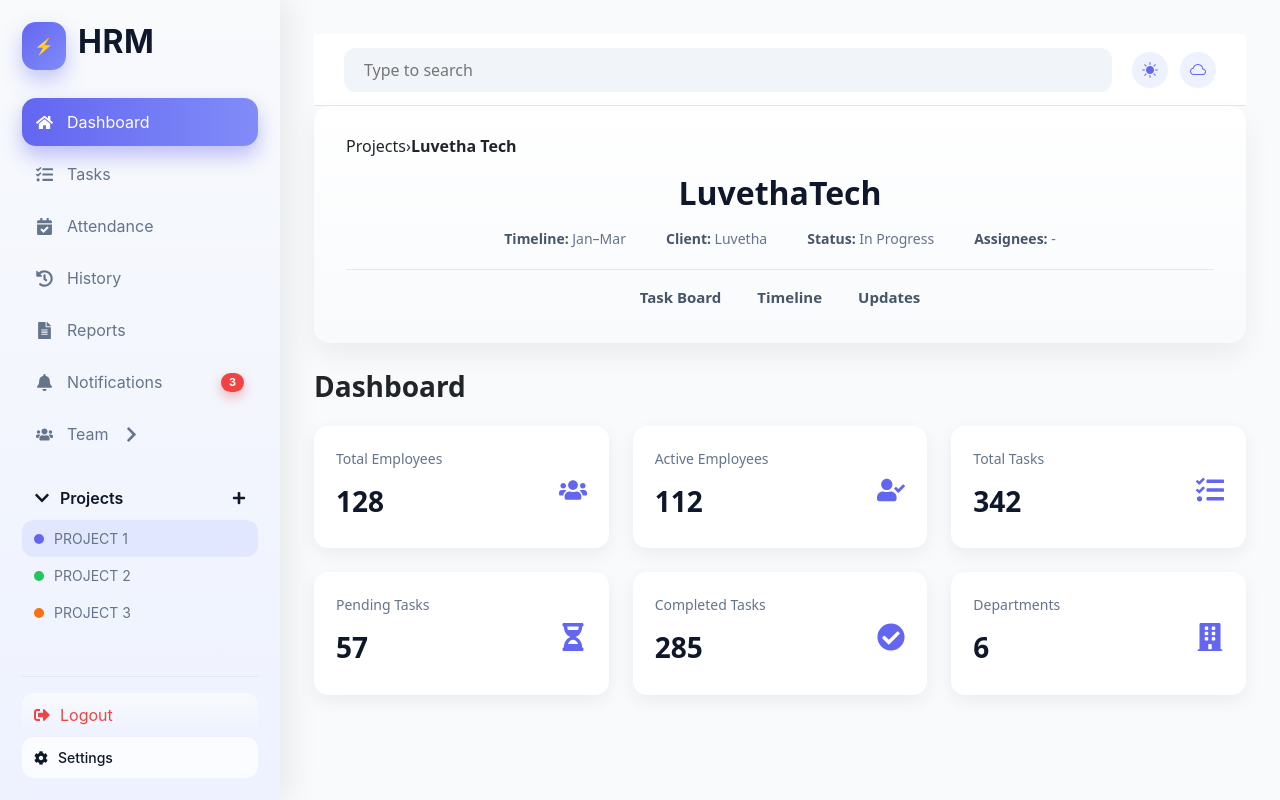
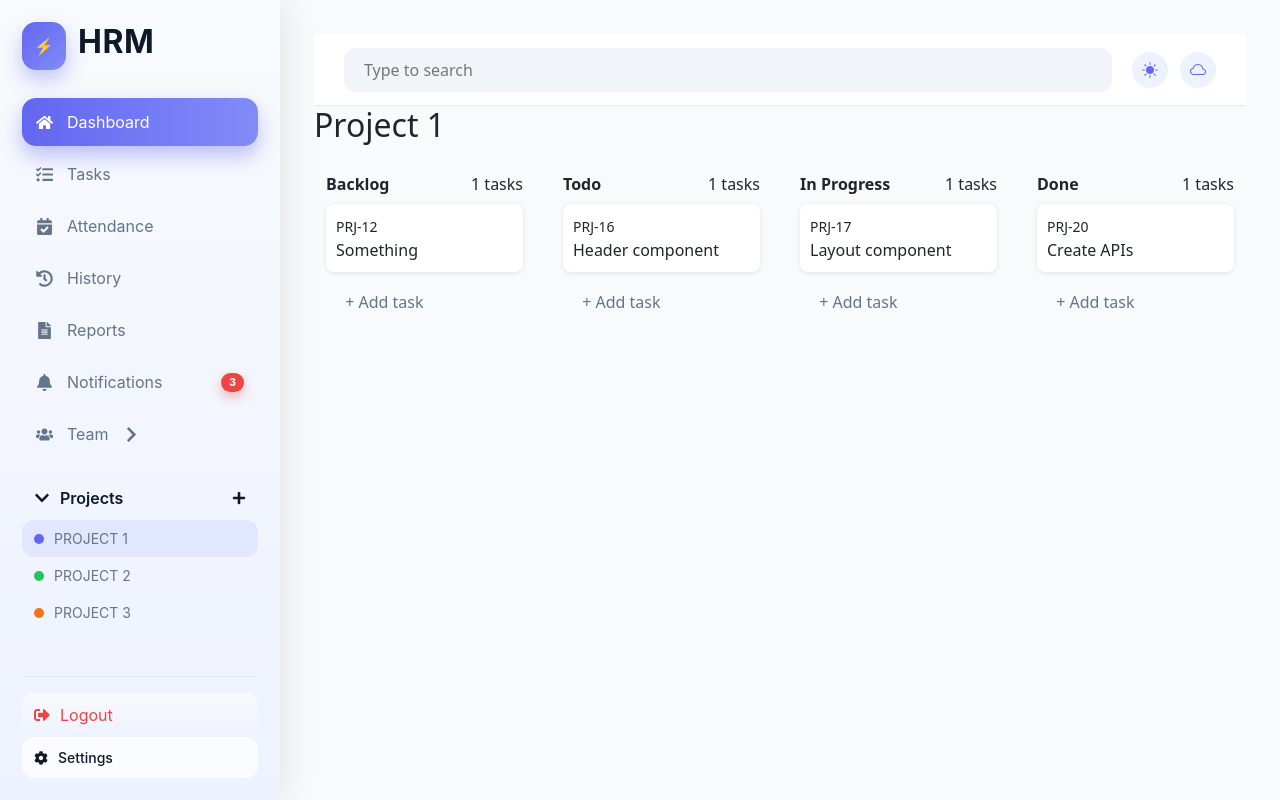
Before and after one commit to kasarla-mahesh-lv/kanban-boards, a React (Vite) app in the folder front-end/: page /projects/1 in a window 1280 px wide. Built offline with nearby package versions, Linux system fonts and the light colour scheme.

Commit message:
Added project routing and UI changes

```diff
--- a/front-end/src/App.tsx
+++ b/front-end/src/App.tsx
@@ -3,20 +3,31 @@ import { Topbar } from "./components/Topbar";
 import { Taskbar } from "./components/Taskbar";
 import Dashboard from "./components/dashboard/Dashboard";
 import "./App.css";
+import { BrowserRouter, Routes, Route } from "react-router-dom";
+import ProjectDetails from "./components/Projects/ProjectDetails";
+
 
 const App: React.FC = () => {
   return (
+    <BrowserRouter>
+
     <div className="app-layout ">
       <Sidebar />
 
       <div className="right-container" >
         <div className="content-container ">
           <Topbar />
-          <Taskbar />
-          <Dashboard />
+          <Routes>
+            <Route path="/" element={<>  <Taskbar />
+           <Dashboard /></>}/>
+           <Route path="/projects/:projectId" element={<ProjectDetails/>}/>
+          </Routes>
+
+
         </div>
       </div>
     </div>
+    </BrowserRouter>
   );
 };
 
--- /dev/null
+++ b/front-end/src/components/Projects/KanbanColumn.tsx
@@ -0,0 +1,56 @@
+import type { Task,Status} from "./types";
+import TaskCard from "./TaskCard";
+
+type Props = {
+  title: string;
+  status:Status;
+  tasks: Task[];
+  onDropTask:(taskId:string,status:Status)=>void;
+
+};
+
+const KanbanColumn = ({ title, tasks,status,onDropTask }: Props) => {
+    const onDragOver=(e:React.DragEvent<HTMLDivElement>)=>{
+        e.preventDefault();
+    };
+     const onDrop = (e: React.DragEvent<HTMLDivElement>) => {
+    const taskId = e.dataTransfer.getData("taskId");
+    onDropTask(taskId, status);
+  };
+
+  return (
+    <div
+    onDragOver={onDragOver}
+    onDrop={onDrop}
+      style={{
+        width: 260,
+        background: "#f8fafc",
+        padding: 12,
+        borderRadius: 10,
+      }}
+    >
+      <div style={{ display: "flex", justifyContent: "space-between" }}>
+        <b>{title}</b>
+        <span>{tasks.length} tasks</span>
+      </div>
+
+      {tasks.map((task) => (
+        <TaskCard key={task.id} task={task} />
+      ))}
+
+      <button
+        style={{
+          marginTop: 8,
+          border: "none",
+          background: "none",
+          color: "#64748b",
+          cursor: "pointer",
+        }}
+      >
+        + Add task
+      </button>
+    </div>
+  );
+};
+
+export default KanbanColumn;
--- /dev/null
+++ b/front-end/src/components/Projects/ProjectDetails.tsx
@@ -0,0 +1,17 @@
+import { useParams } from "react-router-dom";
+import TaskBoard from "./TaskBoard";
+
+const ProjectDetails = () => {
+  const { projectId } = useParams<{ projectId: string }>();
+
+  if (!projectId) return null;
+
+  return (
+    <div>
+      <h2 style={{ marginBottom: 16 }}>Project {projectId}</h2>
+      <TaskBoard projectId={projectId} />
+    </div>
+  );
+};
+
+export default ProjectDetails;
--- /dev/null
+++ b/front-end/src/components/Projects/TaskBoard.tsx
@@ -0,0 +1,107 @@
+// import { useEffect, useState } from "react";
+// import type { Task,Status } from "./types";
+// import KanbanColumn from "./KanbanColumn";
+
+// const ALL_TASKS: Task[] = [
+//   { id: "1", projectId: "1", code: "PRJ-12", title: "Something", status: "backlog" },
+//   { id: "2", projectId: "1", code: "PRJ-16", title: "Header component", status: "todo" },
+//   { id: "3", projectId: "1", code: "PRJ-17", title: "Layout component", status: "inprogress" },
+//   { id: "4", projectId: "1", code: "PRJ-20", title: "Create APIs", status: "done" },
+//   { id: "5", projectId: "2", code: "PRJ-30", title: "HR Dashboard", status: "todo" },
+// ];
+
+// type Props = {
+//   projectId: string;
+// };
+
+// const TaskBoard = ({ projectId }: Props) => {
+//   const [tasks, setTasks] = useState<Task[]>([]);
+
+//   useEffect(() => {
+//     setTasks(ALL_TASKS.filter((t) => t.projectId === projectId));
+//   }, [projectId]);
+
+//     const moveTask = (taskId: string, newStatus: Status) => {
+//     setTasks((prev) =>
+//       prev.map((t) =>
+//         t.id === taskId ? { ...t, status: newStatus } : t
+//       )
+//     );
+//   };
+
+
+//   return (
+//     <div style={{ display: "flex", gap: 16 }}>
+//       <KanbanColumn title="Backlog" tasks={tasks.filter(t => t.status === "backlog")} onDropTask={moveTask}/>
+//       <KanbanColumn title="Todo" tasks={tasks.filter(t => t.status === "todo")} onDropTask={moveTask}/>
+//       <KanbanColumn title="In Progress" tasks={tasks.filter(t => t.status === "inprogress")} onDropTask={moveTask}/>
+//       <KanbanColumn title="Done" tasks={tasks.filter(t => t.status === "done")} onDropTask={moveTask} />
+//     </div>
+//   );
+// };
+
+// export default TaskBoard;
+import { useState } from "react";
+import type { Task, Status } from "./types";
+import KanbanColumn from "./KanbanColumn";
+
+const INITIAL_TASKS: Task[] = [
+  { id: "1", projectId: "1", code: "PRJ-12", title: "Something", status: "backlog" },
+  { id: "2", projectId: "1", code: "PRJ-16", title: "Header component", status: "todo" },
+  { id: "3", projectId: "1", code: "PRJ-17", title: "Layout component", status: "inprogress" },
+  { id: "4", projectId: "1", code: "PRJ-20", title: "Create APIs", status: "done" },
+  { id: "5", projectId: "2", code: "PRJ-30", title: "HR Dashboard", status: "todo" },
+];
+
+type Props = {
+  projectId: string;
+};
+
+const TaskBoard = ({ projectId }: Props) => {
+  // 🔥 MASTER STATE (ALL TASKS)
+  const [allTasks, setAllTasks] = useState<Task[]>(INITIAL_TASKS);
+
+  const moveTask = (taskId: string, newStatus: Status) => {
+    setAllTasks((prev) =>
+      prev.map((t) =>
+        t.id === taskId ? { ...t, status: newStatus } : t
+      )
+    );
+  };
+
+  // 🔥 FILTER ONLY FOR DISPLAY
+  const projectTasks = allTasks.filter(
+    (t) => t.projectId === projectId
+  );
+
+  return (
+    <div style={{ display: "flex", gap: 16 }}>
+      <KanbanColumn
+        title="Backlog"
+        status="backlog"
+        tasks={projectTasks.filter((t) => t.status === "backlog")}
+        onDropTask={moveTask}
+      />
+      <KanbanColumn
+        title="Todo"
+        status="todo"
+        tasks={projectTasks.filter((t) => t.status === "todo")}
+        onDropTask={moveTask}
+      />
+      <KanbanColumn
+        title="In Progress"
+        status="inprogress"
+        tasks={projectTasks.filter((t) => t.status === "inprogress")}
+        onDropTask={moveTask}
+      />
+      <KanbanColumn
+        title="Done"
+        status="done"
+        tasks={projectTasks.filter((t) => t.status === "done")}
+        onDropTask={moveTask}
+      />
+    </div>
+  );
+};
+
+export default TaskBoard;
--- /dev/null
+++ b/front-end/src/components/Projects/TaskCard.tsx
@@ -0,0 +1,27 @@
+import type { Task } from "./types";
+
+const TaskCard = ({ task }: { task: Task }) => {
+
+        const onDragStart=(e:React.DragEvent<HTMLDivElement>)=>{
+         e.dataTransfer.setData("taskId",task.id);
+        };
+
+  return (
+    <div
+    draggable
+    onDragStart={onDragStart}
+      style={{
+        background: "#fff",
+        padding: 10,
+        borderRadius: 8,
+        marginTop: 8,
+        boxShadow: "0 1px 4px rgba(0,0,0,0.1)",
+      }}
+    >
+      <small>{task.code}</small>
+      <div>{task.title}</div>
+    </div>
+  );
+};
+
+export default TaskCard;
--- /dev/null
+++ b/front-end/src/components/Projects/types.ts
@@ -0,0 +1,11 @@
+
+
+export type TaskStatus = "backlog" | "todo" | "inprogress" | "done";
+
+export type Task = {
+  id: string;
+  projectId: string;
+  code: string;
+  title: string;
+  status: TaskStatus;
+};
--- a/front-end/src/components/layout/Sidebar.tsx
+++ b/front-end/src/components/layout/Sidebar.tsx
@@ -1,5 +1,6 @@
 import React, { useState } from "react";
 import "./Sidebar.css";
+import {useNavigate} from "react-router-dom"
 import {
   FaHome,
   FaTasks,
@@ -10,7 +11,7 @@ import {
   FaChevronRight,
   FaCode,
   FaServer,
-  FaDatabase,
+
   FaBug,
   FaSignOutAlt,
   FaCalendarCheck,
@@ -79,6 +80,7 @@ const Sidebar: React.FC = () => {
   const [openProjects, setOpenProjects] = useState(true);
   const [openTeams, setOpenTeams] = useState(false);
   const [openTeamId, setOpenTeamId] = useState<number | null>(null);
+  const navigate=useNavigate();
 
   return (
     <aside className="sidebar">
@@ -182,7 +184,10 @@ const Sidebar: React.FC = () => {
                   className={`project-item ${
                     activeProject === p.id ? "active" : ""
                   }`}
-                  onClick={() => setActiveProject(p.id)}
+                  onClick={()=>{
+                    setActiveProject(p.id);
+                    navigate(`/projects/${p.id}`);
+                  }}
                 >
                   <span
                     className="project-badge"
```
